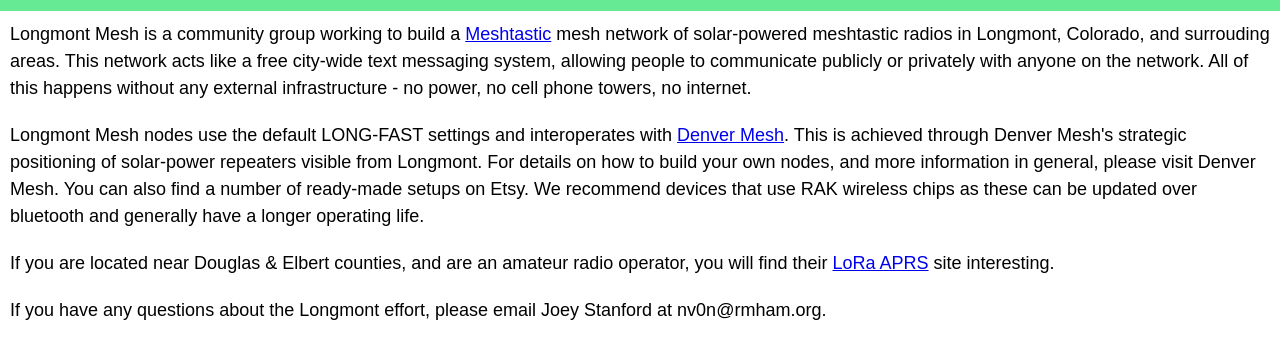
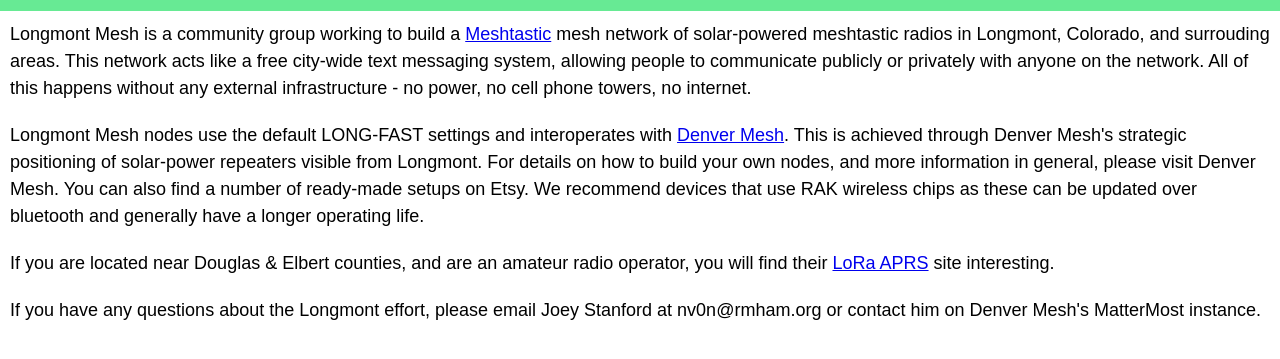
Before and after one commit to rinchen/localmesh, a plain HTML site: page index.html in a window 1280 px wide. Shown: the part 89-448 px from the top of the page. Drawn offline with Linux system fonts and the light colour scheme.

Commit message:
Add mattermost

```diff
--- a/index.html
+++ b/index.html
@@ -41,7 +41,7 @@ Longmont Mesh nodes use the default LONG-FAST settings and interoperates with <a
 </p>
 <p> If you are located near Douglas & Elbert counties, and are an amateur radio operator, you will find their <a href="https://aresdec.org/lora-aprs/">LoRa APRS</a> site interesting.</p>
 <p>
-If you have any questions about the Longmont effort, please email Joey Stanford at nv0n@rmham.org.
+If you have any questions about the Longmont effort, please email Joey Stanford at nv0n@rmham.org or contact him on Denver Mesh's MatterMost instance.
 </p>
 </main>
 </html>
```
